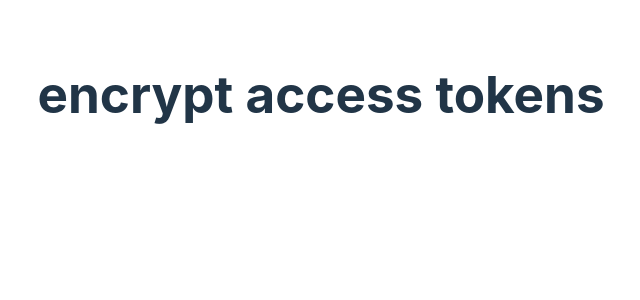
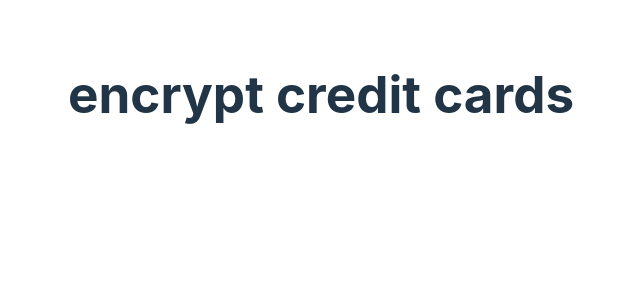
Before and after one commit to mameaw14/react-hooks, a React (Vite) app: page /challenge in a window 1280 px wide. Shown: the top 300 px of the page, without its empty margins (319-959 px from the left). Built offline with nearby package versions, Linux system fonts and the light colour scheme.

Commit message:
update challenge

```diff
--- a/src/pages/ChallengePage.jsx
+++ b/src/pages/ChallengePage.jsx
@@ -1,12 +1,47 @@
-import {useState} from "react";
+import {useEffect, useRef, useState} from "react";
 
+function randomString(length) {
+  let result = "";
+  let characters =
+    "ABCDEFGHIJKLMNOPQRSTUVWXYZabcdefghijklmnopqrstuvwxyz0123456789";
+  let charactersLength = characters.length;
+  for (let i = 0; i < length; i++)
+    result += characters.charAt(Math.floor(Math.random() * charactersLength));
+  return result;
+}
+
+const useRandomText = (text) => {
+  const [index, setIndex] = useState(1)
+  const [randomText, setRandomText] = useState(randomString(text.length - 1))
+  const indexRef = useRef(1)
+
+  useEffect(() => {
+    setIndex(1)
+    indexRef.current = 1
+    const interval = setInterval(() => {
+      setIndex(prev => prev + 1)
+      indexRef.current = Math.min(indexRef.current + 1, text.length)
+      setRandomText(randomString(text.length - indexRef.current))
+    }, 50)
+
+    return () => clearInterval(interval)
+  }, [text]);
+
+  return [text.slice(0, index), randomText]
+}
 const useTextDecryption = (data, interval = 3000) => {
   const [currentIndex, setCurrentIndex] = useState(0);
+  const [text, randomText] = useRandomText(data[currentIndex])
 
-// TODO: rotate index every interval
-// TODO: generate random text (hint: need another hook)
+  useEffect(() => {
+    const length = data.length
+    const timeout = setTimeout(() => {
+      setCurrentIndex(prevState => (prevState + 1) % length)
+    }, interval)
+    return () => clearTimeout(timeout)
+  }, [currentIndex]);
 
-  return [data[currentIndex], '']
+  return [text, randomText]
 }
 
 export const ChallengePage = () => {
```
